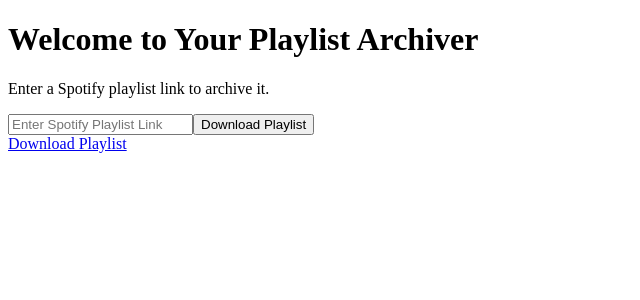
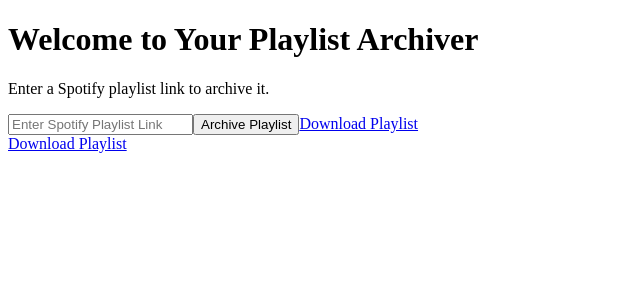
Before and after one commit to tenjotenge/playlist-archiver, a Next.js app: page / in a window 1280 px wide. Shown: the top 300 px of the page, without its empty margins (0-640 px from the left). Built offline with nearby package versions, Linux system fonts and the light colour scheme.

Commit message:
now includes downloadbutton and does not expect content response from endpoint

```diff
--- a/src/components/LinkCollector.js
+++ b/src/components/LinkCollector.js
@@ -1,40 +1,35 @@
 import React, { useState } from 'react';
 import axios from 'axios';
+import DownloadButton from './DownloadButton'; // Import your DownloadButton component
 
 function LinkCollector() {
   const [playlistURL, setPlaylistURL] = useState('');
-  const [message, setMessage] = useState('');
-
-  const handleDownload = async () => {
-    try {
-      const response = await axios.post('/api/archive-spotify-playlist-api-endpoint', {
-        playlistURL,
-      });
-
-      const blob = new Blob([JSON.stringify(response.data)], {
-        type: 'application/json',
-      });
-
-      const url = window.URL.createObjectURL(blob);
-      const a = document.createElement('a');
-      a.href = url;
-      a.download = `${playlistName}-playlist.json`; // Specify the desired file name
-      document.body.appendChild(a);
-      a.click();
-      window.URL.revokeObjectURL(url);
-    } catch (error) {
-      console.error('Error archiving playlist:', error);
-    }
-  };
 
   const handleChange = (event) => {
     setPlaylistURL(event.target.value);
+  };
+  const playlistName = ''
+
+  // Modify this function to trigger the API call when the user clicks the button
+  const handleDownload = () => {
+    axios
+      .post('/api/archive-spotify-playlist-api-endpoint', {
+        playlistURL,
+      })
+      .then(() => {
+        // Handle success if needed
+        console.log('Playlist archived successfully');
+      })
+      .catch((error) => {
+        console.error('Error archiving playlist:', error);
+      });
   };
 
   return (
     <div>
       <input type="text" placeholder="Enter Spotify Playlist Link" onChange={handleChange} />
-      <button onClick={handleDownload}>Download Playlist</button>
+      <button onClick={handleDownload}>Archive Playlist</button>
+      <DownloadButton fileName={`${playlistName}-playlist.json`} />
     </div>
   );
 }
```
